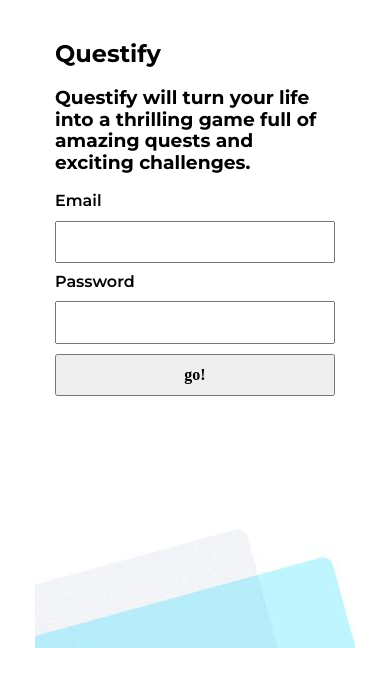
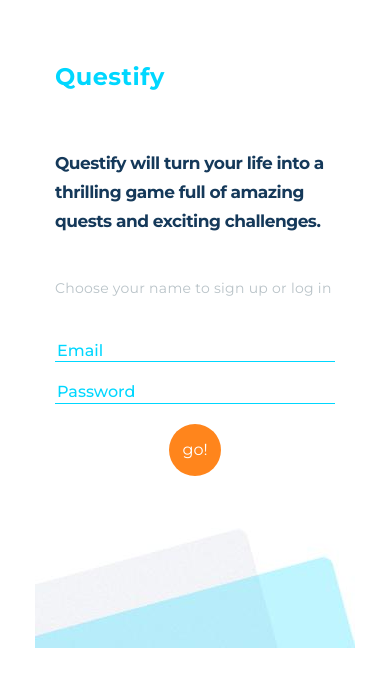
Before and after one commit to Sir-Jimbo/Questify, a React (Create React App) app: page / in a window 390 px wide. Shown: the top 686 px of the page. Built offline with nearby package versions, Linux system fonts and the light colour scheme.

Commit message:
mobile done

```diff
--- a/package.json
+++ b/package.json
@@ -19,6 +19,7 @@
     "react-redux": "^7.2.4",
     "react-router-dom": "^5.2.0",
     "react-scripts": "^4.0.3",
+    "react-spinners": "^0.11.0",
     "react-transition-group": "^4.4.2",
     "redux": "^4.1.0",
     "redux-persist": "^6.0.0",
--- a/src/pages/LoginPage/LoginPage.js
+++ b/src/pages/LoginPage/LoginPage.js
@@ -2,7 +2,7 @@ import React, { useState } from 'react';
 import PropTypes from 'prop-types';
 import { useSelector, useDispatch } from 'react-redux';
 import authOperations from '../../redux/auth/auth-operations.js';
-import { CSSTransition } from 'react-transition-group';
+// import { CSSTransition } from 'react-transition-group';
 import authSelectors from '../../redux/auth/auth-selectors';
 import Notification from '../../components/Notification/Notification';
 import Spinner from '../../components/Spinner/Spinner';
@@ -38,48 +38,40 @@ export default function LoginPage() {
 
   return (
     <div className={s.container}>
-      <h2 >Questify</h2>
-      <h3>
+      <h2 className={s.title}>Questify</h2>
+      <h3 className={s.text}>
         Questify will turn your life into a thrilling game full of amazing
         quests and exciting challenges.
       </h3>
+      <h4 className={s.option}>Choose your name to sign up or log in</h4>
 
-      <Notification
-        message={error}
-      />
+      <Notification message={error} />
 
       {isLoadingAuth && <Spinner />}
-      <form
-        className={s.form}
-        onSubmit={handleSubmit}
-        autoComplete="off">
-        <label
-          htmlFor="email"
-          className={s.formLabel}>
+      <form className={s.form} onSubmit={handleSubmit} autoComplete="off">
+        {/* <label htmlFor="email" className={s.formLabel}>
           Email
-          </label>
+        </label> */}
         <input
           className={s.formInput}
           type="email"
           name="email"
           value={email}
           onChange={handleChange}
+          placeholder="Email"
         />
-        <label
-          htmlFor="password"
-          className={s.formLabel}>
+        {/* <label htmlFor="password" className={s.formLabel}>
           Password
-          </label>
+        </label> */}
         <input
           className={s.formInput}
           type="password"
           name="password"
           value={password}
           onChange={handleChange}
+          placeholder="Password"
         />
-        <button
-          className={s.formButton}
-          type="submit">
+        <button className={s.formButton} type="submit">
           go!
         </button>
       </form>
--- a/src/pages/LoginPage/LoginPage.module.scss
+++ b/src/pages/LoginPage/LoginPage.module.scss
@@ -56,22 +56,79 @@
   }
 }
 
+.title {
+  font-style: normal;
+  font-weight: bold;
+  font-size: 24px;
+  line-height: 24px;
+  letter-spacing: 0.02em;
+
+  color: #00d7ff;
+
+  margin-top: 45px;
+  margin-bottom: 60px;
+}
+
+.text {
+  font-style: normal;
+  font-weight: bold ;
+  font-size: 17px;
+  line-height: 29px;
+  letter-spacing: -0.5px;
+
+  color: #15395a;
+
+  margin-bottom: 30px;
+  margin-right: 9px;
+}
+
+.option {
+  font-style: normal;
+  font-weight: normal;
+  font-size: 14px;
+  line-height: 45px;
+  letter-spacing: 0.02em;
+
+  color: #b9c3c8;
+
+  margin-bottom: 30px;
+}
+
 .form {
   display: flex;
   flex-direction: column;
+  align-items: center;
 }
 .formLabel {
-  display: flex;
-  flex-direction: column;
-  font-weight: 600;
+
+  font-style: normal;
+  font-weight: 500;
+  font-size: 18px;
+  line-height: 18px;
+  letter-spacing: -1px;
+
+  color: #00d7ff;
 }
+
+
 .formInput {
-  padding: 10px;
-  margin-top: 10px;
-  margin-bottom: 10px;
+  border-style: none;
+  border-bottom: 1px solid #00d7ff;
+  margin-bottom: 20px;
+  width: 100%;
+ &::placeholder {
+    color: #00d7ff;
+    font-weight: 500;
+
+  }
 }
+
 .formButton {
-  font-family: "New Tegomin", serif;
-  font-weight: 700;
-  padding: 10px;
+
+  width: 52px;
+  height: 52px;
+  color: white;
+  border-radius: 50%;
+  background-color: #ff851c;
+  border-style: unset;
 }
```
Also changed, not shown: 1 other file (tests, documents, lock files or other folders).
